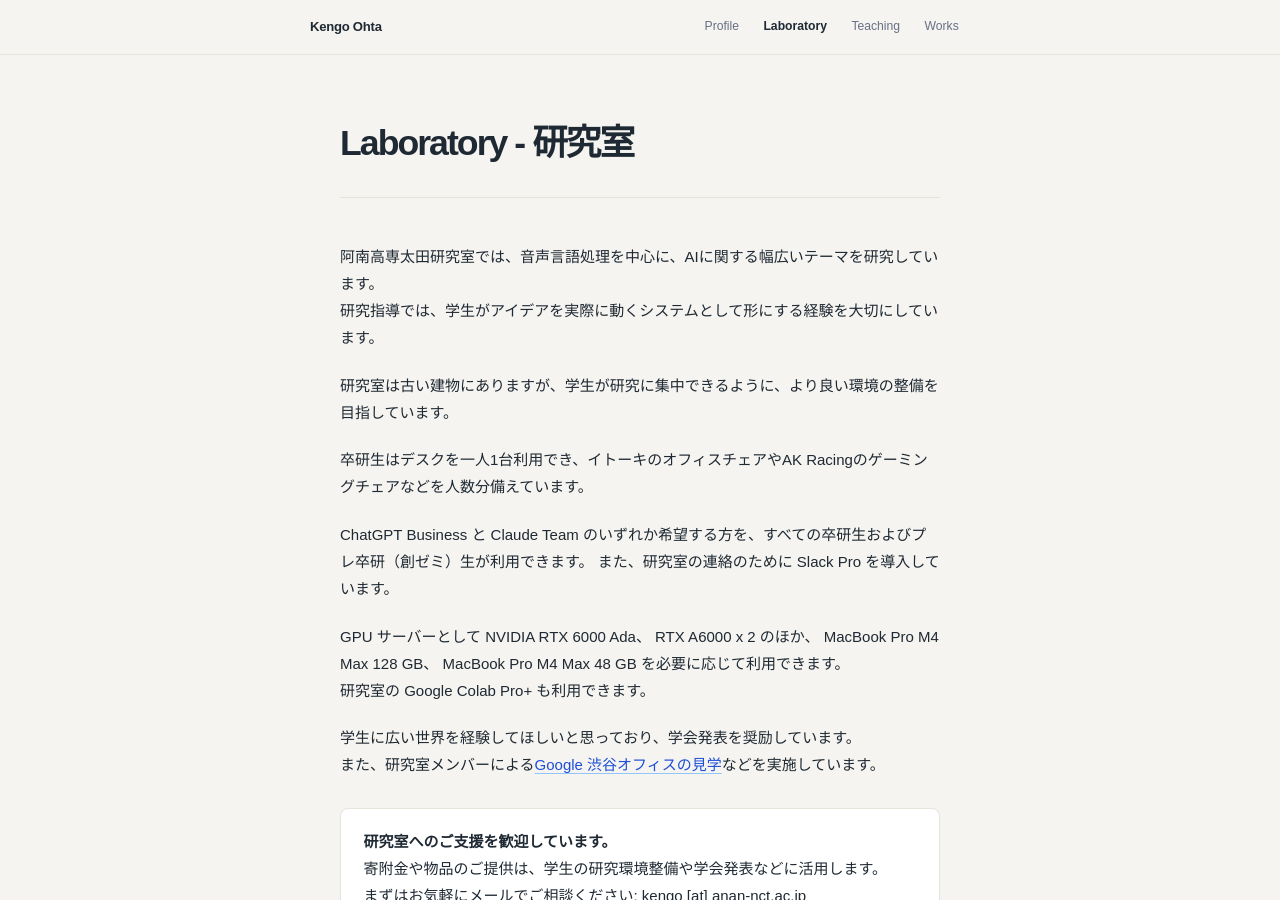
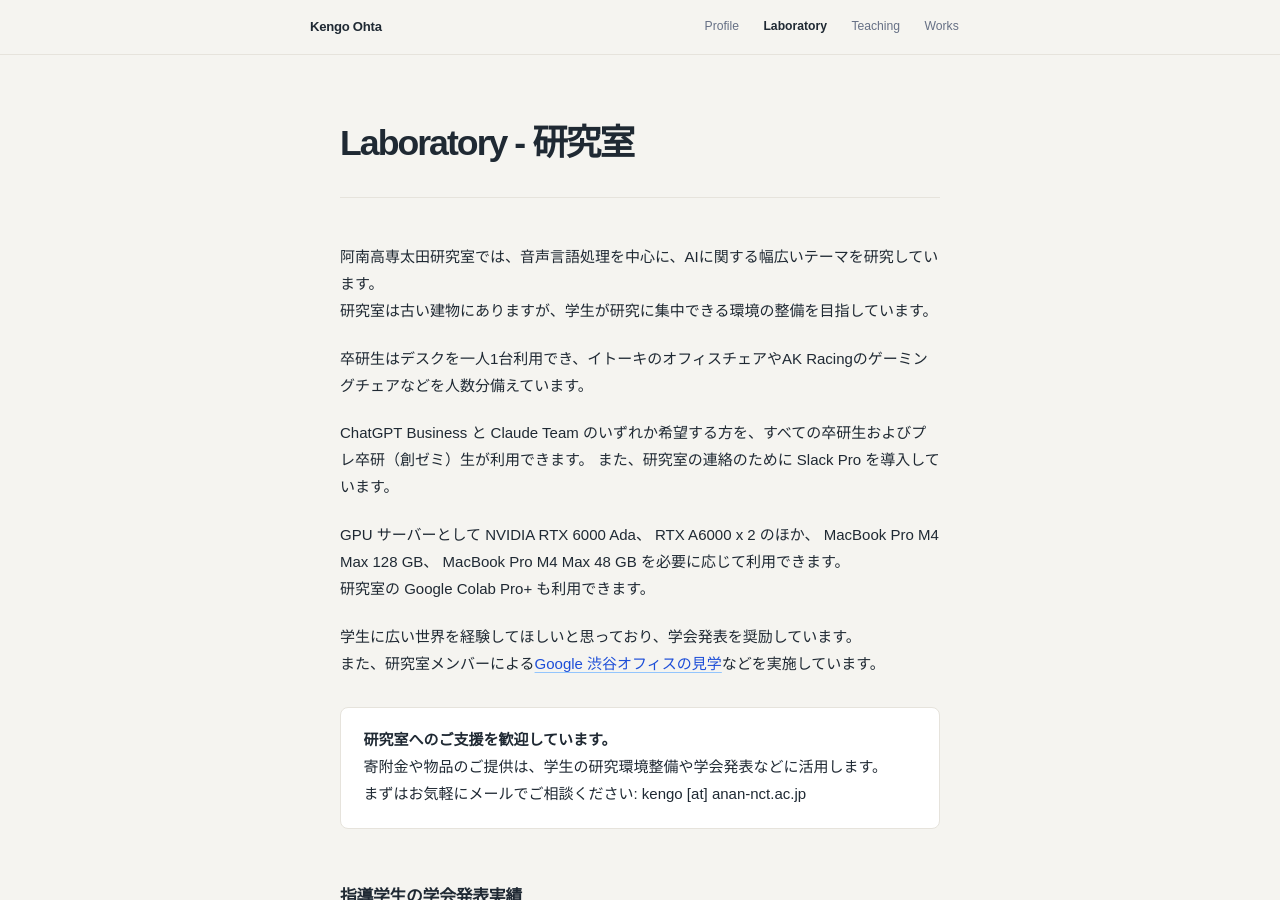
Before and after one commit to ota/ota.github.io, a Jekyll site: the page built from laboratory.md, in a window 1280 px wide and 900 px high. Built offline with Jekyll 4.4.1, drawn with Linux system fonts in a browser that asks for light colours; some web fonts are replaced.

Commit message:
Update laboratory and teaching page content
Co-Authored-By: Claude Sonnet 4.6 <noreply@anthropic.com>

```diff
--- a/laboratory.md
+++ b/laboratory.md
@@ -6,9 +6,7 @@ meta_description: "阿南高専太田研究室の紹介。音声言語処理・
 ---
 
 阿南高専太田研究室では、音声言語処理を中心に、AIに関する幅広いテーマを研究しています。
-研究指導では、学生がアイデアを実際に動くシステムとして形にする経験を大切にしています。
-
-研究室は古い建物にありますが、学生が研究に集中できるように、より良い環境の整備を目指しています。
+研究室は古い建物にありますが、学生が研究に集中できる環境の整備を目指しています。
 
 卒研生はデスクを一人1台利用でき、イトーキのオフィスチェアやAK Racingのゲーミングチェアなどを人数分備えています。
 
```
Also changed, not shown: teaching.md (+2 -2 lines).
